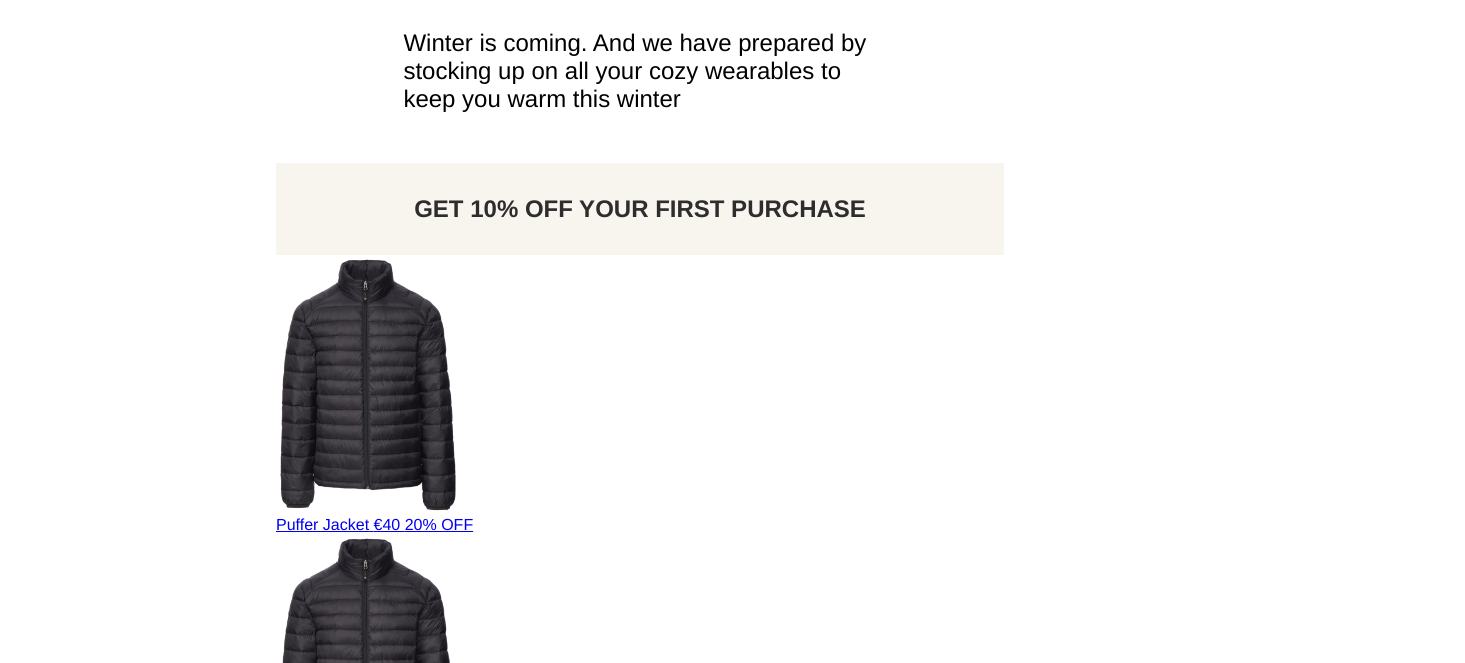
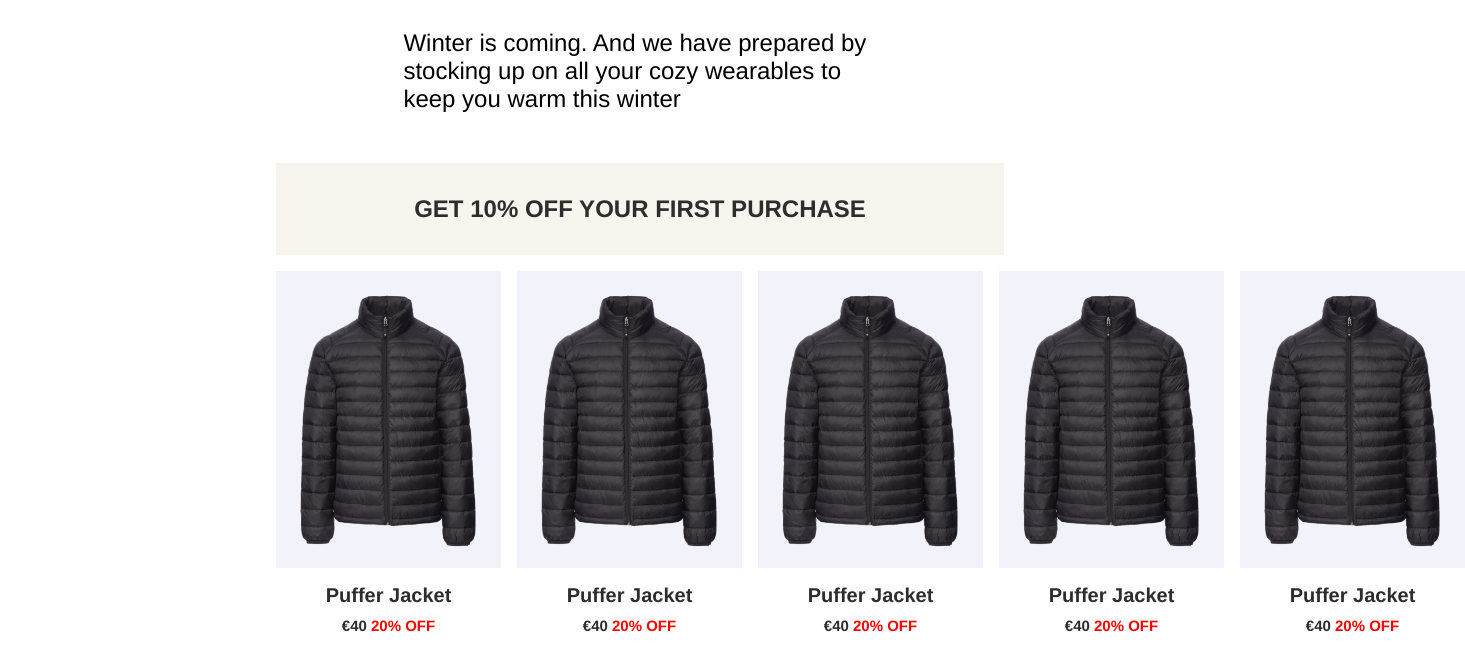
Before and after one commit to andreasgylche/webshop, a website: page jackets.html in a window 1280 px wide. Shown: the part 64-727 px from the top of the page, 1465 px wide, since content can reach past the window. Drawn offline with Linux system fonts and the light colour scheme.

Commit message:
css til produkter side

```diff
--- a/styles/_andreas.scss
+++ b/styles/_andreas.scss
@@ -328,35 +328,6 @@ footer{
       }
     }
   }
-
-  /*
-
-  nav{
-  display: block;
-  position: absolute;
-  transform: translateX(-70vw);
-  transition: transform .2s ease-in;
-  z-index: 1;
-
-  &.open{
-    height: 100vh;
-    top: 0;
-    left: 0;
-    width: 70vw;
-    background: white;
-    transform: translateX(0);
-
-    display: flex;
-    justify-content: center;
-    align-items: center;
-
-    .navLink{
-      color: #2d2d2d;
-    }
-  }
-
-   */
-
 }
 
 @media only screen and (min-width: 1200px) {
@@ -366,3 +337,61 @@ footer{
   }
 
 }
+
+/* Products side */
+.products{
+  display: grid;
+  grid-template-rows: repeat(10, auto);
+  grid-gap: 16px;
+
+  .product{
+    display: flex;
+    justify-content: center;
+    flex-direction: column;
+    margin-top: 16px;
+    text-decoration: none;
+    color: #2d2d2d;
+
+    .imageWrapper{
+      background: #F1F2FA;
+      display: flex;
+      justify-content: center;
+      align-items: center;
+      padding: 20px;
+    }
+
+    .productTitle{
+      text-align: center;
+      margin-top: 16px;
+      font-size: 20px;
+      font-weight: 600;
+    }
+
+    .productPrice{
+      text-align: center;
+      font-size: 15px;
+      font-weight: 600;
+      margin-top: 10px;
+
+      .red{
+        color: red;
+      }
+    }
+  }
+}
+
+@media only screen and (min-width: 600px) {
+
+  .products{
+    grid-template-columns: 1fr 1fr;
+    grid-template-rows: none;
+  }
+
+}
+
+@media only screen and (min-width: 1200px) {
+
+  .products{
+    grid-template-columns: repeat(5, auto);
+  }
+}
```
Also changed, not shown: styles/main.css, 1 other file.
